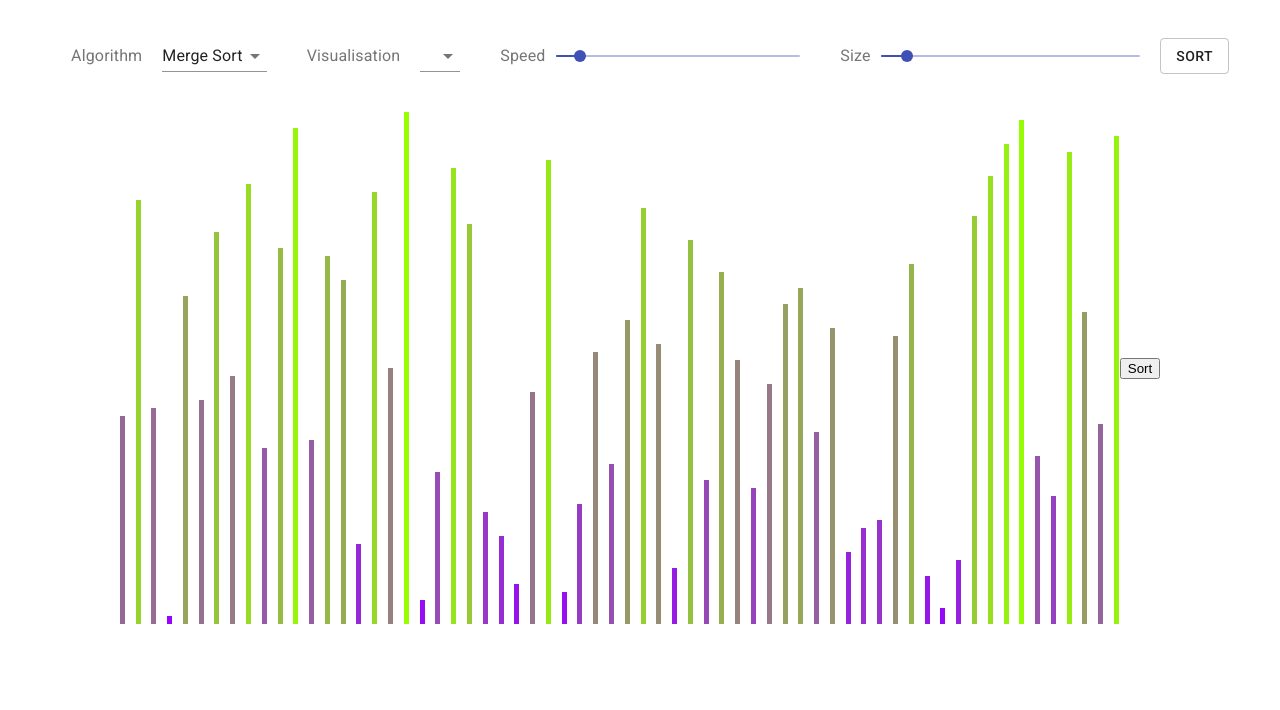
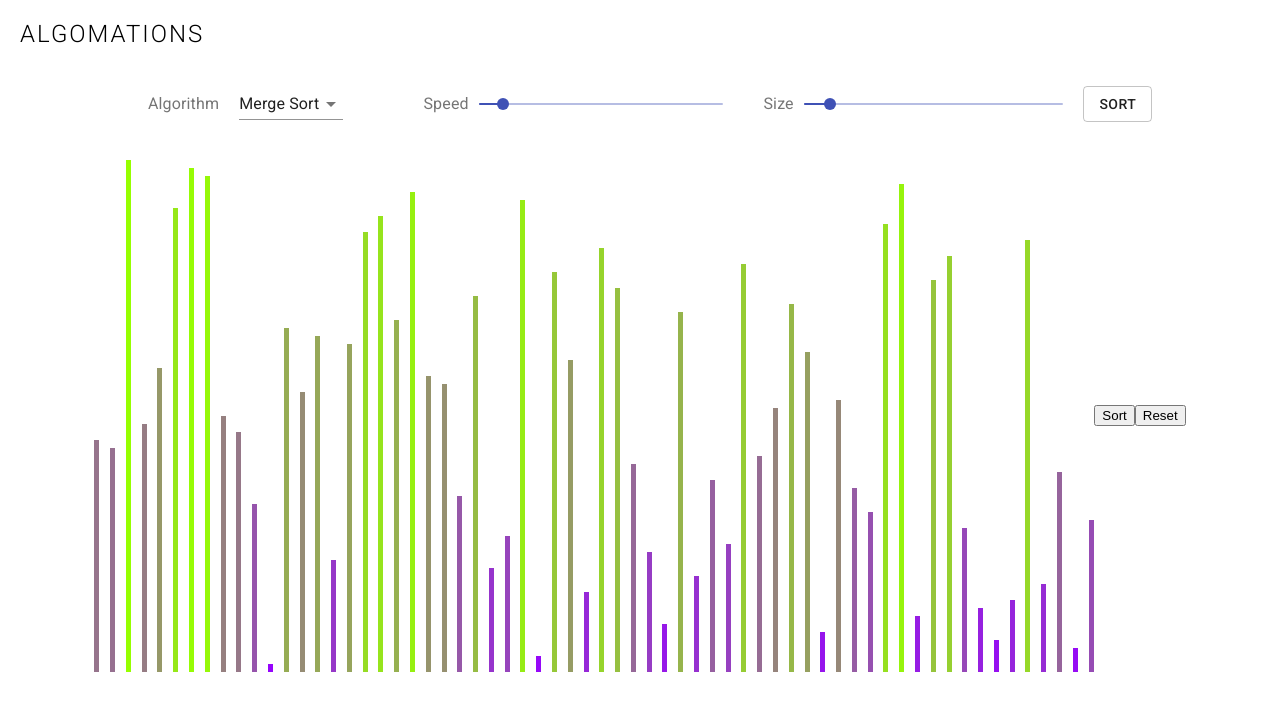
Before and after one commit to tessssssssy/algorithm-visualisations, a React (Create React App) app: page / in a window 1280 px wide. Shown: the top 710 px of the page. Built offline with nearby package versions, Linux system fonts and the light colour scheme.

Commit message:
create class components

```diff
--- a/src/App.css
+++ b/src/App.css
@@ -1,11 +1,17 @@
 .App {
-  text-align: center;
+  /* text-align: center; */
   /* background-color:; */
   height: 100vh;
   overflow: hidden;
   width: 100vw;
 }
 
+h1 {
+  font-family: 'Roboto';
+  margin-left: 20px;
+  font-weight: 100;
+  letter-spacing: 2px;
+}
 .App-logo {
   height: 40vmin;
   pointer-events: none;
--- a/src/App.js
+++ b/src/App.js
@@ -3,6 +3,7 @@ import logo from './logo.svg';
 import './App.css';
 import Sorter from './Sorter';
 import Dashboard from './Dashboard.jsx';
+import DashboardClass from './DashboardClass.jsx';
 
 const App = () => {
   // const [state, setState] = useState({
@@ -22,7 +23,10 @@ const App = () => {
 
   return (
     <div className="App">
-      <Dashboard/>
+      <nav>
+        <h1>ALGOMATIONS</h1>
+      </nav>
+      <DashboardClass/>
     </div>
   );
 }
--- a/src/Dashboard.jsx
+++ b/src/Dashboard.jsx
@@ -1,7 +1,5 @@
-import React, { useState } from "react";
+import React, { useState, useEffect } from "react";
 import { Select, MenuItem, InputLabel, Slider, Button } from "@material-ui/core";
-import { makeStyles } from "@material-ui/core/styles";
-import SliderContainer from "./SliderContainer";
 import "./Dashboard.scss";
 import Sorter from './Sorter.jsx';
 
@@ -10,11 +8,17 @@ import quickSorter from './quickSort.js';
 
 const Dashboard = () => {
   const [state, setState] = useState({
-    algorithm: mergeSorter,
+    sortMethod: 'merge-sort',
     visual: null,
     size: 100,
     speed: 100,
   });
+
+  useEffect(() => {
+    console.log(`Dashboard component mounting with ${state.sortMethod}`);
+    const arr = populateColumns();
+    setState({columns: arr})
+  }, []);
 
   const handleChange = (evt) => {
     const value = evt.target.value;
@@ -23,6 +27,23 @@ const Dashboard = () => {
       [evt.target.name]: value,
     });
   };
+
+  const populateColumns = () => {
+    const newArr = []
+    for (let i = 64; i >= 1; i--) {
+      newArr.push(i)
+    }
+    const randomArr = []
+    while (newArr.length > 0) {
+      let randomIndex = Math.floor(Math.random() * newArr.length)
+      randomArr.push(newArr[randomIndex]);
+      newArr.splice(randomIndex, 1);
+    }
+    setState({columns: randomArr})
+    return randomArr;
+    // return newArr
+  }
+
 
   return (
     <>
@@ -34,21 +55,22 @@ const Dashboard = () => {
           </InputLabel>
           <Select
             className="select"
-            labelId="algorithm"
-            id="algorithm"
-            value={state.algorithm}
+            labelId="sortMethod"
+            id="sortMethod"
+            value={state.sortMethod}
             onChange={handleChange}
             label="Sorting Algorithm"
+            name="sortMethod"
           >
-            <MenuItem value={"bubbleSort"}>Bubble Sort</MenuItem>
-            <MenuItem value={"selectionSort"}>Selection Sort</MenuItem>
-            <MenuItem value={"insertionSort"}>Insertion Sort</MenuItem>
-            <MenuItem value={mergeSorter}>Merge Sort</MenuItem>
-            <MenuItem value={quickSorter}>Quick Sort</MenuItem>
+            <MenuItem value={"bubble-sort"}>Bubble Sort</MenuItem>
+            <MenuItem value={"selection-sort"}>Selection Sort</MenuItem>
+            <MenuItem value={"insertion-sort"}>Insertion Sort</MenuItem>
+            <MenuItem value={"merge-sort"}>Merge Sort</MenuItem>
+            <MenuItem value={"quick-sort"}>Quick Sort</MenuItem>
           </Select>
         </div>
         <div className="select-container">
-          <InputLabel className="select-label" id="visualisation">
+          {/* <InputLabel className="select-label" id="visualisation">
             Visualisation
           </InputLabel>
           <Select
@@ -60,7 +82,7 @@ const Dashboard = () => {
             <MenuItem value={10}>Ten</MenuItem>
             <MenuItem value={20}>Twenty</MenuItem>
             <MenuItem value={30}>Thirty</MenuItem>
-          </Select>
+          </Select> */}
         </div>
       </div>
       <div className="dashboard-column">
@@ -87,7 +109,7 @@ const Dashboard = () => {
       </div>
       <Button variant="outlined">Sort</Button>
     </div>
-    <Sorter/>
+    <Sorter sortMethod={state.sortMethod} algorithm={state.algorithm} mergeSorter={mergeSorter} columns={state.columns}/>
     </>
   );
 };
--- /dev/null
+++ b/src/DashboardClass.jsx
@@ -0,0 +1,128 @@
+import React, { useState, useEffect } from "react";
+import {
+  Select,
+  MenuItem,
+  InputLabel,
+  Slider,
+  Button,
+} from "@material-ui/core";
+import "./Dashboard.scss";
+import Sorter from "./SorterClass.jsx";
+
+import mergeSorter from "./mergeSort.js";
+import quickSorter from "./quickSort.js";
+
+class DashboardClass extends React.Component {
+  state = {
+    sortMethod: "merge-sort",
+    visual: null,
+    size: 100,
+    speed: 100,
+  };
+
+  componentDidMount() {
+    // console.log(`Dashboard component mounting with ${this.state.sortMethod}`);
+    // const arr = this.populateColumns();
+    // this.setState({ columns: arr });
+  }
+
+  handleChange = (evt) => {
+    const value = evt.target.value;
+    this.setState({
+      ...this.state,
+      [evt.target.name]: value,
+    });
+  };
+
+  populateColumns = () => {
+    const newArr = [];
+    for (let i = 64; i >= 1; i--) {
+      newArr.push(i);
+    }
+    const randomArr = [];
+    while (newArr.length > 0) {
+      let randomIndex = Math.floor(Math.random() * newArr.length);
+      randomArr.push(newArr[randomIndex]);
+      newArr.splice(randomIndex, 1);
+    }
+    this.setState({ columns: randomArr });
+    return randomArr;
+    // return newArr
+  };
+
+  render() {
+    return (
+      <>
+        <div class="dashboard">
+          <div class="dashboard-column">
+            <div class="select-container">
+              <InputLabel className="select-label" id="algorithm">
+                Algorithm
+              </InputLabel>
+              <Select
+                className="select"
+                labelId="sortMethod"
+                id="sortMethod"
+                value={this.state.sortMethod}
+                onChange={this.handleChange}
+                label="Sorting Algorithm"
+                name="sortMethod"
+              >
+                <MenuItem value={"bubble-sort"}>Bubble Sort</MenuItem>
+                <MenuItem value={"selection-sort"}>Selection Sort</MenuItem>
+                <MenuItem value={"insertion-sort"}>Insertion Sort</MenuItem>
+                <MenuItem value={"merge-sort"}>Merge Sort</MenuItem>
+                <MenuItem value={"quick-sort"}>Quick Sort</MenuItem>
+              </Select>
+            </div>
+            <div className="select-container">
+              {/* <InputLabel className="select-label" id="visualisation">
+                Visualisation
+              </InputLabel>
+              <Select
+                labelId="visualisation"
+                id="visualisation"
+                value={state.visual}
+                onChange={handleChange}
+              >
+                <MenuItem value={10}>Ten</MenuItem>
+                <MenuItem value={20}>Twenty</MenuItem>
+                <MenuItem value={30}>Thirty</MenuItem>
+              </Select> */}
+            </div>
+          </div>
+          <div className="dashboard-column">
+            <div className="slider-container">
+              <InputLabel className="slider-label">Speed</InputLabel>
+              <Slider
+                valueLabelDisplay="auto"
+                max="1000"
+                defaultValue={this.state.speed}
+                vonChange={this.handleChange}
+                aria-labelledby="continuous-slider"
+              />
+            </div>
+            <div className="slider-container">
+              <InputLabel className="slider-label">Size</InputLabel>
+              <Slider
+                valueLabelDisplay="auto"
+                max="1000"
+                defaultValue={this.state.size}
+                vonChange={this.handleChange}
+                aria-labelledby="continuous-slider"
+              />
+            </div>
+          </div>
+          <Button variant="outlined">Sort</Button>
+        </div>
+        <Sorter
+          sortMethod={this.state.sortMethod}
+          algorithm={this.state.algorithm}
+          mergeSorter={this.mergeSorter}
+          columns={this.state.columns}
+        />
+      </>
+    );
+  }
+}
+export default DashboardClass;
--- a/src/Sorter.jsx
+++ b/src/Sorter.jsx
@@ -1,23 +1,43 @@
 import React, { useState, useEffect } from "react";
 import Column from "./Column";
+
 import mergeSorter from './mergeSort.js';
 import quickSorter from './quickSort.js';
+
 import './Sorter.scss';
 
-const Sorter = () => {
-  // const [iterations, setIterations ] = useState([]);
-  // const [columns, setColumns] = useState([]);
+const Sorter = (props) => {
   const [state, setState] = useState({
-    sortingMethod: mergeSorter,
     columns: [],
     iterations: []
   })
+
+  // useEffect(() => {
+  //   console.log(typeof algorithm)
+  //   if (columns) {
+  //     const iterations = mergeSorter([...columns])
+  //     setState({iterations: iterations})
+  //   }
+  // }, columns)
+  // useEffect(() => {
+  //   console.log(props.sortMethod)
+  //   // console.log(`Sorter component mounting with ${props.algorithm}`);
+  //   const arr = populateColumns();
+  //   setState({columns: arr})
+  //   console.log(arr);
+  //   getIterations([...arr]);
+  //   console.log(state.iterations);
+  // }, []);
+
   useEffect(() => {
-    console.log("useEffect");
+    console.log("Sorter component mounting")
     const arr = populateColumns();
-    setState({columns: arr, iterations: state.sortingMethod([...arr])})
-    // setState(state.sortingMethod([...arr]));
-    // animateMergeSort();
+    setState({columns: arr})
+    // console.log(arr);
+    console.log(state.columns)
+    console.log(props.sortMethod);
+    setState({iterations: getIterations([...arr])});
+    console.log(state.iterations);
   }, []);
 
   const populateColumns = () => {
@@ -35,27 +55,59 @@ const Sorter = () => {
     // return newArr
   }
 
-  const animateMergeSort = () => {
-    // console.log(iterations);
-    // console.log(iterations.length);
+  const getIterations = () => {
+    let iterations;
+    switch(props.sortMethod) {
+      case 'merge-sort':
+        iterations = mergeSorter(state.columns);
+        return iterations
+        break;
+      case 'quick-sort':
+        iterations = quickSorter(state.columns);
+        return iterations;
+        // setState({iterations: iterations});
+        break;
+      case 'bubble-sort':
+        // code block
+        break;
+      case 'selection-sort':
+        // code block
+        break;
+      case 'insertion-sort':
+          // code block
+        break;
+      default:
+        // code block
+    }
+  }
+
+  const animateSort = () => {
+    // console.log(state.iterations);
     for (let i = 0; i < state.iterations.length; i++) {
         setTimeout(() => {
             // console.log(iterations[i]);
             setState({columns: state.iterations[i]})
         }, 100 * i)
     }
+    //console.log(state.iterations);
+  }
+
+  const reset = () => {
+    const arr = populateColumns();
+    setState({columns: arr, iterations: getIterations([...arr])})
   }
 
   return (
     <div className="sorter-container">
       <div className="columns-container">
-      {state.columns.map(column => {
+      {state.columns && state.columns.map(column => {
         return (
           <Column number={column} highlighted={false} />
         );
       })}
       </div>
-      <button onClick={animateMergeSort}>Sort</button>
+      <button onClick={animateSort}>Sort</button>
+      <button onClick={reset}>Reset</button>
     </div>
   );
 };
--- /dev/null
+++ b/src/SorterClass.jsx
@@ -0,0 +1,98 @@
+import React, { useState, useEffect } from "react";
+import Column from "./Column";
+
+import mergeSorter from "./mergeSort.js";
+import quickSorter from "./quickSort.js";
+
+import "./Sorter.scss";
+
+class SorterClass extends React.Component {
+  state = {
+    columns: [],
+    iterations: [],
+  };
+  componentDidMount() {
+    console.log("Sorter component mounting");
+    this.populateColumns();
+  }
+
+  populateColumns = () => {
+    const newArr = [];
+    for (let i = 64; i >= 1; i--) {
+      newArr.push(i);
+    }
+    const randomArr = [];
+    while (newArr.length > 0) {
+      let randomIndex = Math.floor(Math.random() * newArr.length);
+      randomArr.push(newArr[randomIndex]);
+      newArr.splice(randomIndex, 1);
+    }
+    console.log(randomArr);
+    this.setState({ columns: randomArr }, () => {
+        console.log(this.state.columns);
+        this.setState({iterations: this.getIterations([...this.state.columns])}, () => {
+            console.log(this.state.iterations);
+        })
+    });
+    // return randomArr;
+  };
+
+  getIterations = () => {
+    let iterations;
+    switch (this.props.sortMethod) {
+      case "merge-sort":
+        iterations = mergeSorter(this.state.columns);
+        return iterations;
+        break;
+      case "quick-sort":
+        iterations = quickSorter(this.state.columns);
+        return iterations;
+        // setState({iterations: iterations});
+        break;
+      case "bubble-sort":
+        // code block
+        break;
+      case "selection-sort":
+        // code block
+        break;
+      case "insertion-sort":
+        // code block
+        break;
+      default:
+      // code block
+    }
+  };
+
+  animateSort = () => {
+    // console.log(state.iterations);
+    for (let i = 0; i < this.state.iterations.length; i++) {
+      setTimeout(() => {
+        // console.log(iterations[i]);
+        this.setState({ columns: this.state.iterations[i] });
+      }, 100 * i);
+    }
+    //console.log(state.iterations);
+  };
+
+  reset = () => {
+    console.log("Resetting")
+    this.populateColumns();
+    // this.setState({ columns: arr, iterations: this.getIterations([...arr]) });
+  };
+  render() {
+    return (
+      <div className="sorter-container">
+        <div className="columns-container">
+          {this.state.columns &&
+            this.state.columns.map((column) => {
+              return <Column number={column} highlighted={false} />;
+            })}
+        </div>
+        <button onClick={this.animateSort}>Sort</button>
+        <button onClick={this.reset}>Reset</button>
+      </div>
+    );
+  }
+}
+
+export default SorterClass;
--- a/src/mergeSort.js
+++ b/src/mergeSort.js
@@ -1,117 +1,117 @@
 
 
-let globalArr = [12,10,9,8,7,6,2,1];
-let iterations = [globalArr];
+// let globalArr = [12,10,9,8,7,6,2,1];
+// let iterations = [globalArr];
 
 
 
-const mergeSort = (arr) => {
-    if (arr.length <= 1) return arr;
-    let mid = Math.floor(arr.length / 2)
-    let left = mergeSort(arr.slice(0, mid));
-    let right = mergeSort(arr.slice(mid));
-    // console.log([...left, ...right])
-    return merge(left, right);
-}
+// const mergeSort = (arr) => {
+//     if (arr.length <= 1) return arr;
+//     let mid = Math.floor(arr.length / 2)
+//     let left = mergeSort(arr.slice(0, mid));
+//     let right = mergeSort(arr.slice(mid));
+//     // console.log([...left, ...right])
+//     return merge(left, right);
+// }
 
-const merge = (arr1, arr2) => {
-    console.log(arr1, arr2)
-    const newArr = []
-    let counter = 1;
-    while (arr1.length > 0 && arr2.length > 0) {
-        // setTimeout
-        if (arr1[0] <= arr2[0]) {
-            newArr.push(arr1[0])
-            arr1.shift()
-        } else {
-            newArr.push(arr2[0])
-            arr2.shift()
-        }
-    }
-    // setTimeout
-    if (arr1.length > 0) {
-        newArr.push(...arr1)
-    } else {
-        newArr.push(...arr2)
-    }
-    // need to iterate through the global arr (state) and find where to transplant the new sorted subarray
-    // ...globalArr.slice(0, newArr.length),
-    let index = 0;
-    for (let i = 0; i < globalArr.length; i++) {
-        if (newArr.includes(globalArr[i])) {
-            index = i;
-            break;
-        }
-    }
-    // maybe you could save each iteration into the state and then just run through it in a separate function
-    globalArr = [...globalArr.slice(0, index), ...newArr, ...globalArr.slice(index + newArr.length)];
-    iterations.push(globalArr);
-    // console.log(globalArr);
-    // console.log(newArr);
-    return newArr;
-}
+// const merge = (arr1, arr2) => {
+//     console.log(arr1, arr2)
+//     const newArr = []
+//     let counter = 1;
+//     while (arr1.length > 0 && arr2.length > 0) {
+//         // setTimeout
+//         if (arr1[0] <= arr2[0]) {
+//             newArr.push(arr1[0])
+//             arr1.shift()
+//         } else {
+//             newArr.push(arr2[0])
+//             arr2.shift()
+//         }
+//     }
+//     // setTimeout
+//     if (arr1.length > 0) {
+//         newArr.push(...arr1)
+//     } else {
+//         newArr.push(...arr2)
+//     }
+//     // need to iterate through the global arr (state) and find where to transplant the new sorted subarray
+//     // ...globalArr.slice(0, newArr.length),
+//     let index = 0;
+//     for (let i = 0; i < globalArr.length; i++) {
+//         if (newArr.includes(globalArr[i])) {
+//             index = i;
+//             break;
+//         }
+//     }
+//     // maybe you could save each iteration into the state and then just run through it in a separate function
+//     globalArr = [...globalArr.slice(0, index), ...newArr, ...globalArr.slice(index + newArr.length)];
+//     iterations.push(globalArr);
+//     // console.log(globalArr);
+//     // console.log(newArr);
+//     return newArr;
+// }
 
 
-class MergeSortAnimation {
-    constructor(columns) {
-        this.columns = columns;
-        this.iterations = [columns];
-    }
+// class MergeSortAnimation {
+//     constructor(columns) {
+//         this.columns = columns;
+//         this.iterations = [columns];
+//     }
 
-    mergeSort = (arr) => {
-        if (arr.length <= 1) return arr;
-        let mid = Math.floor(arr.length / 2)
-        let left = mergeSort(arr.slice(0, mid));
-        let right = mergeSort(arr.slice(mid));
-        // console.log([...left, ...right])
-        return merge(left, right);
-    }
+//     mergeSort = (arr) => {
+//         if (arr.length <= 1) return arr;
+//         let mid = Math.floor(arr.length / 2)
+//         let left = mergeSort(arr.slice(0, mid));
+//         let right = mergeSort(arr.slice(mid));
+//         // console.log([...left, ...right])
+//         return merge(left, right);
+//     }
 
-    merge = (arr1, arr2) => {
-        const newArr = []
-        while (arr1.length > 0 && arr2.length > 0) {
-            // setTimeout
-            if (arr1[0] <= arr2[0]) {
-                newArr.push(arr1[0])
-                arr1.shift()
-            } else {
-                newArr.push(arr2[0])
-                arr2.shift()
-            }
-        }
-        // setTimeout
-        if (arr1.length > 0) {
-            newArr.push(...arr1)
-        } else {
-            newArr.push(...arr2)
-        }
-        // need to iterate through the global arr (state) and find where to transplant the new sorted subarray
-        // ...globalArr.slice(0, newArr.length),
-        let index = 0;
-        for (let i = 0; i < this.columns.length; i++) {
-            if (newArr.includes(this.columns[i])) {
-                index = i;
-                break;
-            }
-        }
-        // maybe you could save each iteration into the state and then just run through it in a separate function
-        this.columns = [...this.columns.slice(0, index), ...newArr, ...this.columns.slice(index + newArr.length)];
-        console.log(this.columns)
-        this.iterations.push(this.columns);
-        // console.log(globalArr);
-        // console.log(newArr);
-        return newArr;
-    }
+//     merge = (arr1, arr2) => {
+//         const newArr = []
+//         while (arr1.length > 0 && arr2.length > 0) {
+//             // setTimeout
+//             if (arr1[0] <= arr2[0]) {
+//                 newArr.push(arr1[0])
+//                 arr1.shift()
+//             } else {
+//                 newArr.push(arr2[0])
+//                 arr2.shift()
+//             }
+//         }
+//         // setTimeout
+//         if (arr1.length > 0) {
+//             newArr.push(...arr1)
+//         } else {
+//             newArr.push(...arr2)
+//         }
+//         // need to iterate through the global arr (state) and find where to transplant the new sorted subarray
+//         // ...globalArr.slice(0, newArr.length),
+//         let index = 0;
+//         for (let i = 0; i < this.columns.length; i++) {
+//             if (newArr.includes(this.columns[i])) {
+//                 index = i;
+//                 break;
+//             }
+//         }
+//         // maybe you could save each iteration into the state and then just run through it in a separate function
+//         this.columns = [...this.columns.slice(0, index), ...newArr, ...this.columns.slice(index + newArr.length)];
+//         console.log(this.columns)
+//         this.iterations.push(this.columns);
+//         // console.log(globalArr);
+//         // console.log(newArr);
+//         return newArr;
+//     }
 
-}
+// }
 
-// const merger = new MergeSortAnimation([10,5,3,2,1,6,7,4]);
+// // const merger = new MergeSortAnimation([10,5,3,2,1,6,7,4]);
 
-// console.log(merger.columns);
+// // console.log(merger.columns);
 
-// merger.mergeSort(merger.columns);
-// merger.iterations.push(merger.columns)
-// console.log(merger.iterations);
+// // merger.mergeSort(merger.columns);
+// // merger.iterations.push(merger.columns)
+// // console.log(merger.iterations);
 
 const mergeSorter = (array) => {
     let iterations = [array]
@@ -119,7 +119,7 @@ const mergeSorter = (array) => {
     const mergeSort = (arr) => {
         // console.log(iterations)
         // counter++;
-        console.log(arr)
+        // console.log(arr)
         // console.log(counter);
         if (arr.length <= 1) return arr;
         let mid = Math.floor(arr.length / 2)
@@ -169,26 +169,9 @@ const mergeSorter = (array) => {
         return newArr;
     }
     mergeSort(array);
-    console.log(iterations);
+    // console.log(iterations);
     return iterations;
 }
 
-const populateColumns = () => {
-    const newArr = []
-    for (let i = 8; i >= 1; i--) {
-      newArr.push(i)
-    }
-    // const randomArr = []
-    // while (newArr.length > 0) {
-    //   let randomIndex = Math.floor(Math.random() * newArr.length)
-    //   randomArr.push(newArr[randomIndex]);
-    //   newArr.splice(randomIndex, 1);
-    // }
-    // return randomArr;
-    return newArr
-}
-
-// const arr = populateColumns();
-// mergeSorter(arr);
 
 export default mergeSorter;
--- a/src/quickSort.js
+++ b/src/quickSort.js
@@ -1,6 +1,7 @@
 // select a pivot point
 // move all the items to either right or left
 // repeat recursively for everything left and right of pivot
+
 const quickSorter = (array) => {
     let iterations = [array];
 
```
